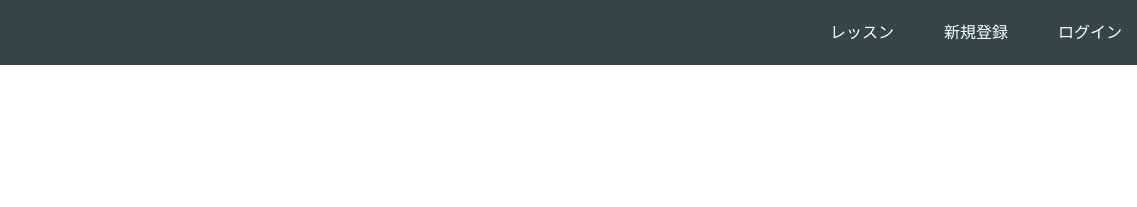
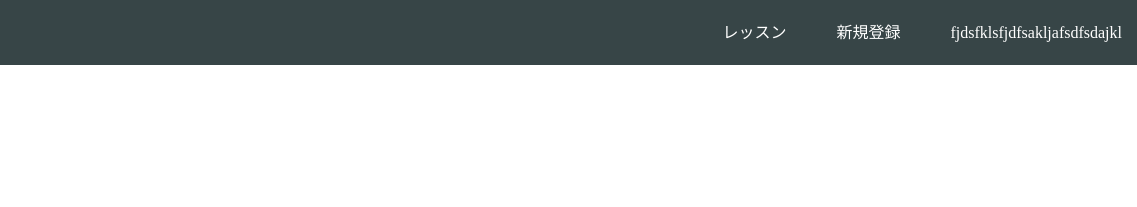
Before and after one commit to oyuu-icloud/mokosaku, a plain HTML site: page index.html in a window 1280 px wide. Shown: the top 207 px of the page, 143-1280 px from the left. Drawn offline with Linux system fonts and the light colour scheme.

Commit message:
Update index.html

```diff
--- a/index.html
+++ b/index.html
@@ -17,7 +17,7 @@
       <div class="header-right">
         <a href="#">レッスン</a>
         <a href="#">新規登録</a>
-        <a href="#" class="login">ログイン</a>
+        <a href="#" class="login">fjdsfklsfjdfsakljafsdfsdajkl</a>
       </div>
     </div>
   </header>
```
